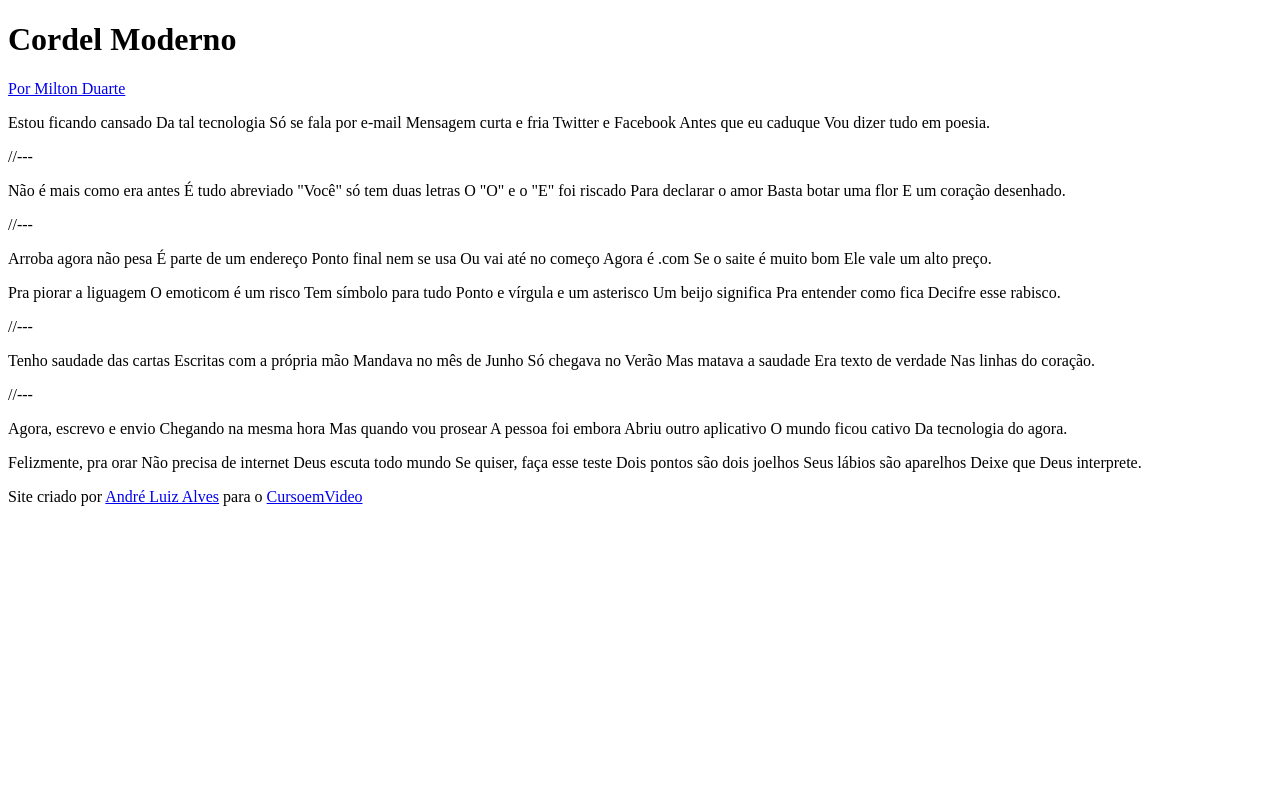
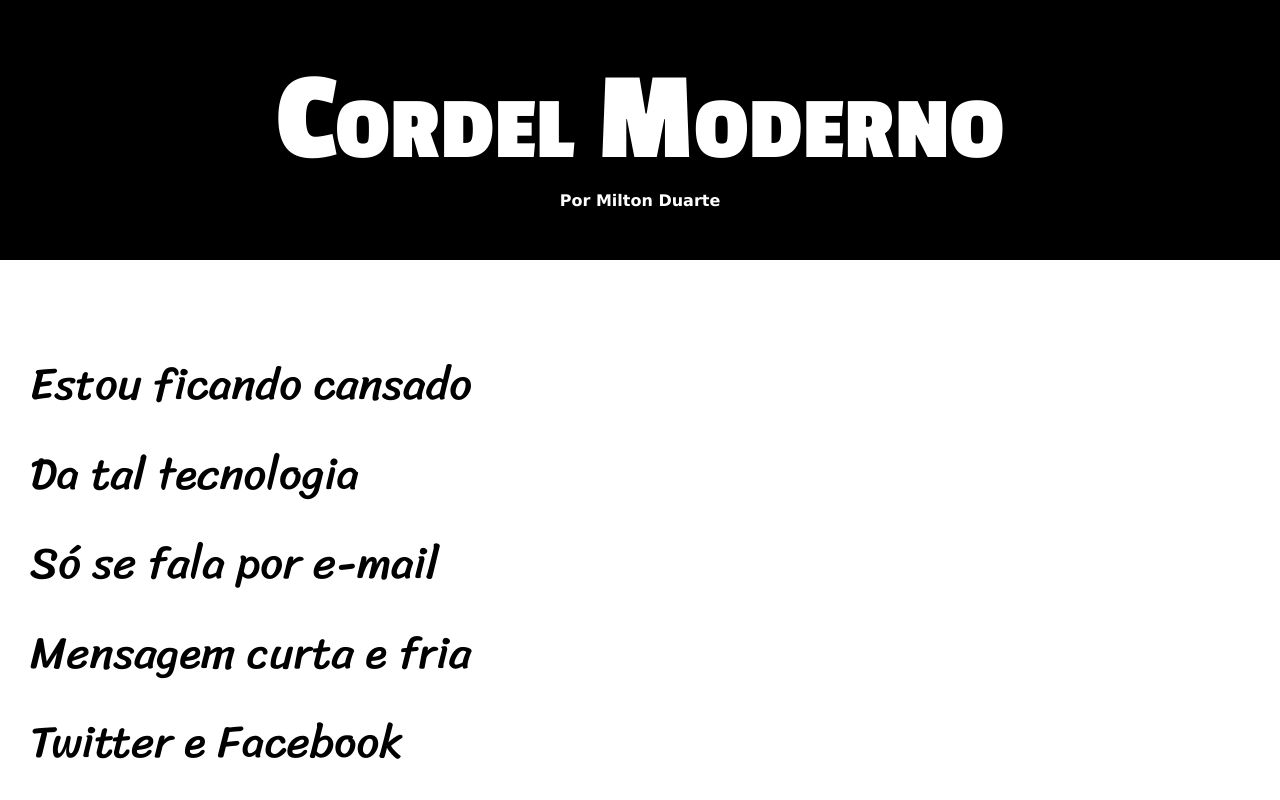
Before and after one commit to Oevidente/projeto-cordel, a plain HTML site: page index.html in a window 1280 px wide. Shown: the top 800 px of the page. Drawn offline with Linux system fonts and the light colour scheme.

Commit message:
Finaliza site

```diff
--- /dev/null
+++ b/css/hover.css
@@ -0,0 +1,4 @@
+header a:hover,
+footer a:hover {
+  text-decoration: underline;
+}
--- /dev/null
+++ b/css/style.css
@@ -0,0 +1,96 @@
+@charset "UTF-8";
+@import url('https://fonts.googleapis.com/css2?family=Passion+One:wght@400;700&display=swap');
+@import url('https://fonts.googleapis.com/css2?family=Sriracha&display=swap');
+:root {
+  --fonte1: Verdana, Geneva, Tahoma, sans-serif;
+  --fonte2: 'Passion One', cursive;
+  --fonte3: 'Sriracha', cursive;
+}
+
+* {
+  margin: 0px;
+  padding: 0px;
+  font-size: 1em;
+}
+
+html,
+body {
+  background-color: darkgray;
+  min-height: 100vh;
+  font-family: var(--fonte1);
+}
+
+header {
+  background-color: black;
+  color: white;
+  text-align: center;
+}
+
+header h1 {
+  /* text-transform: uppercase; */
+  padding-top: 50px;
+  font-variant: small-caps;
+  font-family: var(--fonte2);
+  font-size: 10vw;
+  font-weight: 700;
+}
+
+header p {
+  padding-bottom: 50px;
+}
+
+header a,
+footer a {
+  color: white;
+  text-decoration: none;
+  font-weight: bolder;
+}
+
+section {
+  padding-top: 10vh;
+  padding-bottom: 10vh;
+  line-height: 2em;
+  padding-left: 30px;
+  font-family: var(--fonte3);
+  font-size: 3.5vw;
+}
+
+section>p {
+  padding-bottom: 2em;
+}
+
+section.normal {
+  background-color: white;
+  color: black;
+}
+
+section.imagem {
+  background-color: rgb(51, 51, 51);
+  color: white;
+  box-shadow: inset 6px 6px 13px 0px rgba(0, 0, 0, 0.473);
+  background-size: cover;
+  background-attachment: fixed;
+}
+
+section.imagem>p {
+  display: inline-block;
+  padding: 5px;
+  background-color: rgba(0, 0, 0, 0.514);
+  text-shadow: 1px 1px 0px black;
+}
+
+section#img01 {
+  background-image: url('../imagens/background001.jpg');
+  background-position: right center;
+}
+
+section#img02 {
+  background-image: url('../imagens/background002.jpg');
+}
+
+footer {
+  background-color: black;
+  text-align: center;
+  color: white;
+  padding: 10px;
+}
--- a/index.html
+++ b/index.html
@@ -5,53 +5,63 @@
   <meta charset="UTF-8">
   <meta http-equiv="X-UA-Compatible" content="IE=edge">
   <meta name="viewport" content="width=device-width, initial-scale=1.0">
+  <link rel="stylesheet" href="./css/style.css">
+  <link rel="stylesheet" href="./css/hover.css">
   <title>Cordel Moderno</title>
 </head>
 
 <body>
   <header>
     <h1>Cordel Moderno</h1>
-    <p><a href="https://www.recantodasletras.com.br/poesias/3186743" target="_blank" rel="external">Por Milton Duarte</a></p>
+    <p>
+      <a href="https://www.recantodasletras.com.br/poesias/3186743" target="_blank" rel="external">Por Milton Duarte</a>
+    </p>
   </header>
 
+  <section class="normal">
     <p>
-    Estou ficando cansado Da tal tecnologia Só se fala por e-mail Mensagem curta e fria Twitter e Facebook Antes que eu caduque Vou dizer tudo em poesia.
+      Estou ficando cansado<br>Da tal tecnologia<br>Só se fala por e-mail<br>Mensagem curta e fria<br>Twitter e Facebook<br>Antes que eu caduque<br>Vou dizer tudo em poesia.
     </p>
+  </section>
 
-  //---
 
+  <section class="imagem" id="img01">
     <p>
-    Não é mais como era antes É tudo abreviado "Você" só tem duas letras O "O" e o "E" foi riscado Para declarar o amor Basta botar uma flor E um coração desenhado.
+      Não é mais como era antes<br>É tudo abreviado "Você" só tem duas letras<br>O "O" e o "E" foi riscado<br>Para declarar o amor<br>Basta botar uma flor<br>E um coração desenhado.
     </p>
+  </section>
 
-  //---
 
+  <section class="normal">
     <p>
-    Arroba agora não pesa É parte de um endereço Ponto final nem se usa Ou vai até no começo Agora é .com Se o saite é muito bom Ele vale um alto preço.
+      Arroba agora não pesa<br>É parte de um endereço<br>Ponto final nem se usa<br>Ou vai até no começo<br>Agora é .com<br>Se o saite é muito bom<br>Ele vale um alto preço.<br>
     </p>
+    <p>
+      Pra piorar a liguagem<br>O emoticom é um risco<br>Tem símbolo para tudo<br> Ponto e vírgula e um asterisco<br>Um beijo significa<br>Pra entender como fica<br>Decifre esse rabisco.
+    </p>
+  </section>
 
+
+  <section class="imagem" id="img02">
     <p>
-    Pra piorar a liguagem O emoticom é um risco Tem símbolo para tudo Ponto e vírgula e um asterisco Um beijo significa Pra entender como fica Decifre esse rabisco.
+      Tenho saudade das cartas<br>Escritas com a própria mão<br>Mandava no mês de Junho<br>Só chegava no Verão<br>Mas matava a saudade<br>Era texto de verdade<br>Nas linhas do coração.
     </p>
+  </section>
 
-  //---
 
+  <section class="normal">
     <p>
-    Tenho saudade das cartas Escritas com a própria mão Mandava no mês de Junho Só chegava no Verão Mas matava a saudade Era texto de verdade Nas linhas do coração.
+      Agora, escrevo e envio<br>Chegando na mesma hora<br>Mas quando vou prosear<br>A pessoa foi embora<br>Abriu outro aplicativo<br>O mundo ficou cativo<br>Da tecnologia do agora.<br>
     </p>
-
-  //---
-
-  <p>
-    Agora, escrevo e envio Chegando na mesma hora Mas quando vou prosear A pessoa foi embora Abriu outro aplicativo O mundo ficou cativo Da tecnologia do agora.
+    <p>Felizmente, pra orar<br>Não precisa de internet<br> Deus escuta todo mundo
+      <br>Se quiser, faça esse teste<br>Dois pontos são dois joelhos<br>Seus lábios são aparelhos<br>Deixe que Deus interprete.
     </p>
-
-  <p>
-    Felizmente, pra orar Não precisa de internet Deus escuta todo mundo Se quiser, faça esse teste Dois pontos são dois joelhos Seus lábios são aparelhos Deixe que Deus interprete.
-  </p>
+  </section>
 
   <footer>
-    <p>Site criado por <a href="https://github.com/oevidente" target="_blank" rel="external">André Luiz Alves</a> para o <a href="https://www.cursoemvideo.com" target="_blank" rel="external">CursoemVideo</a></p>
+    <p>
+      Site criado por <a href="https://github.com/oevidente" target="_blank" rel="external">André Luiz Alves</a> para o <a href="https://www.cursoemvideo.com" target="_blank" rel="external">CursoemVideo</a>
+    </p>
   </footer>
 </body>
 
```
Lines whose indentation alone changed are shown as unchanged.
